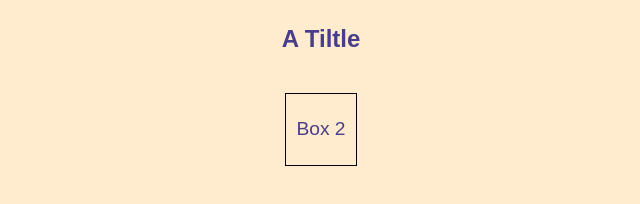
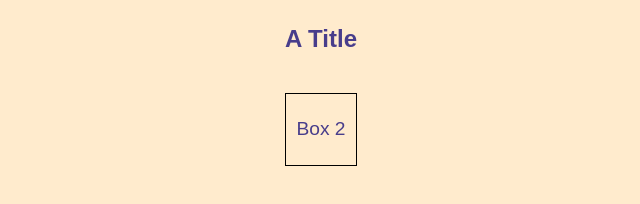
Before and after one commit to thetaf313/thetaf313.github.io, a plain HTML site: page index.html in a window 1280 px wide. Shown: the full height of the page, 319-959 px from the left. Drawn offline with Linux system fonts and the light colour scheme.

Commit message:
Updated index.html with emergency-fix

```diff
--- a/index.html
+++ b/index.html
@@ -8,7 +8,7 @@
     <link rel="stylesheet" href="styles.css" />
 </head>
 <body>
-    <h1>A Tiltle</h1>
+    <h1>A Title</h1>
 
     <div class="container">
         <div class="box box1">Box 1</div>
```
